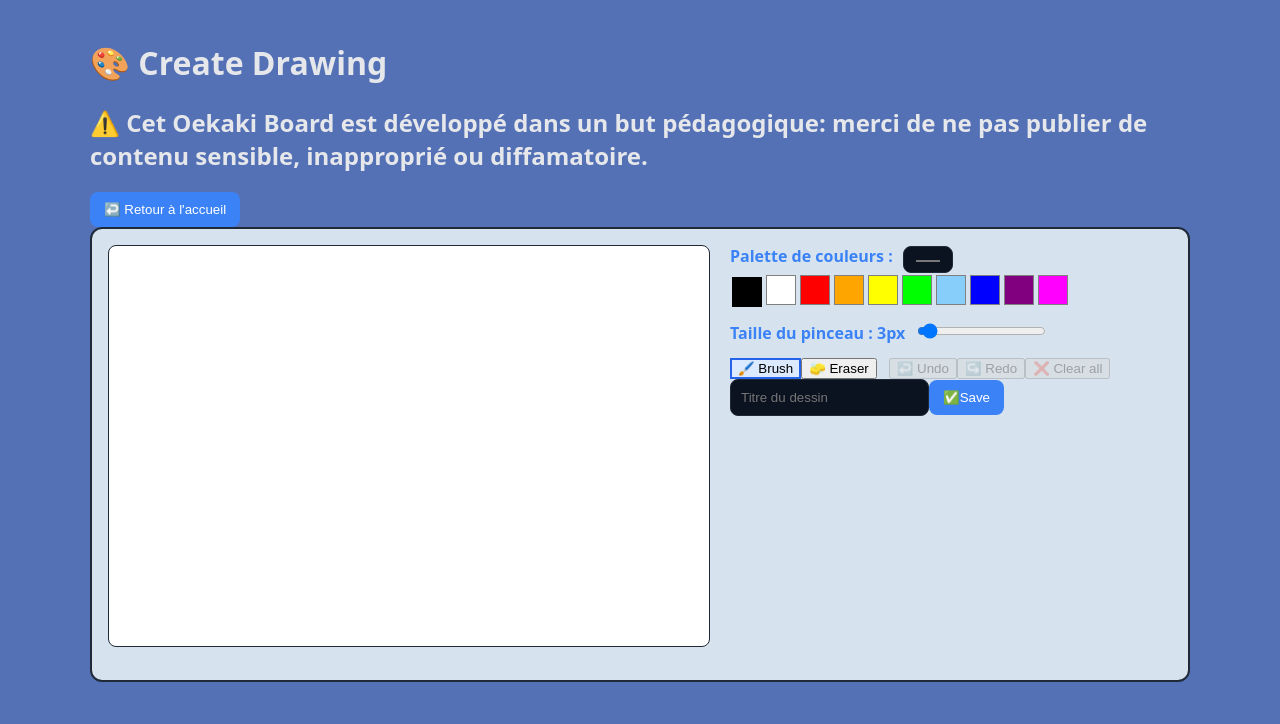
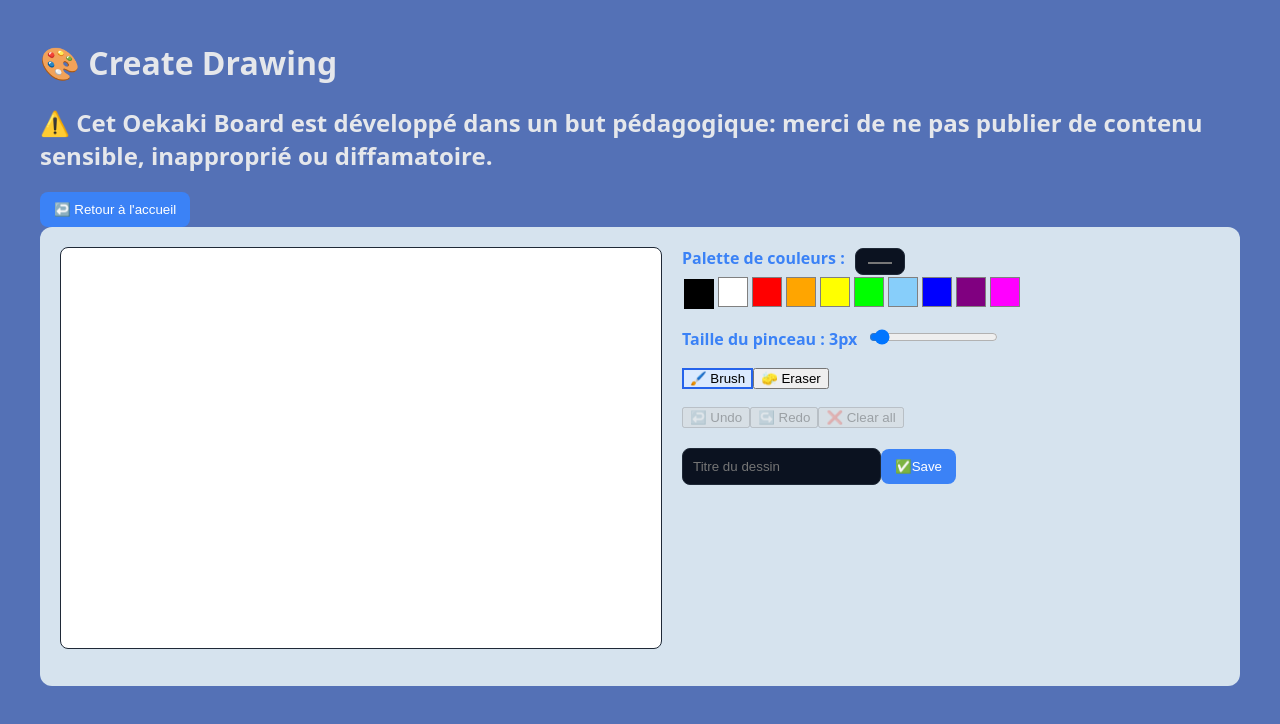
Before and after one commit to JulieNonnon/oekaki-board, a Next.js app in the folder frontend/: page /create in a window 1280 px wide. Shown: the top 724 px of the page. Built offline with nearby package versions, Linux system fonts and the light colour scheme.

Commit message:
feat(frontend): adjust Canvas css

```diff
--- a/frontend/src/app/create/page.module.css
+++ /dev/null
@@ -1,12 +0,0 @@
-.border {
-    border: 2px solid #868686;
-}
-
-.cursor-crosshair {
-    cursor: crosshair;
-}
-
-.card {
-    display: flex;
-    flex-direction: row;
-}
--- a/frontend/src/app/create/page.tsx
+++ b/frontend/src/app/create/page.tsx
@@ -232,7 +232,6 @@ export default function CreatePage() {
       <h1>🎨 Create Drawing</h1>
 
       <h2>⚠️ Cet Oekaki Board est développé dans un but pédagogique: merci de ne pas publier de contenu sensible, inapproprié ou diffamatoire.</h2>
-      {/* <h2>Outil sélectionné : {tool}</h2> */}
 
       <Link href="/drawings">
         <button className="button">
@@ -240,40 +239,36 @@ export default function CreatePage() {
         </button>
       </Link>
 
-      <div className="card" style={{ padding: 16 }}>
-        <div className={styles.canvasContainer}>
+      <div className="editor-card">
+
         <Canvas
+          width={600}
+          height={400}
           canvasRef={canvasRef}
           startDrawing={startDrawing}
           draw={draw}
           stopDrawing={stopDrawing}
         />
-        </div>
 
-      <div className={styles.canvasControls}>
+        <div className="editor-controls">
 
           <Toolbar
             color={color}
             setColor={setColor}
-
             brushSize={brushSize}
             setBrushSize={setBrushSize}
-
             tool={tool}
             setTool={setTool}
-
             undo={undo}
             redo={redo}
-
             clearCanvas={clearCanvas}
-
             historyIndex={historyIndex}
             historyLength={history.length}
-
             hasDrawn={hasDrawn}
           />
 
-      <div className={styles.saveControls}>
+          <div className="saveControls">
+
           <input
             title="Renseigner un titre"
             type="text"
@@ -295,7 +290,11 @@ export default function CreatePage() {
           >
             ✅Save
           </button>
+
           </div>
+
+        </div>
+
       </div>
 
       <Modal
@@ -305,7 +304,6 @@ export default function CreatePage() {
         onClose={() => router.push("/drawings")}
       />
 
-      </div>
     </main>
   );
 }
--- a/frontend/src/app/globals.css
+++ b/frontend/src/app/globals.css
@@ -18,7 +18,7 @@ body {
 }
 
 .container {
-  max-width: 1100px;
+  max-width: 1200px;
   margin: 0 auto;
   padding: 20px;
 }
@@ -33,8 +33,25 @@ body {
   padding: 20px;
 }
 
-img {
-  display: block;
+.editor-card {
+  display: flex;
+  flex-direction: row;
+  align-items: space-between;
+  gap: 20px;
+
+  background: var(--card);
+  border-radius: 12px;
+  padding: 20px;
+}
+
+.editor-controls {
+  display: flex;
+  flex-direction: column;
+  gap: 20px;
+}
+
+.card img {
+  /* display: block; */
   background: var(--canvas);
   width: 50%;
   height: auto;
@@ -76,6 +93,8 @@ label {
 }
 
 .canvas {
+  width: 600px;
+  height: 400px;
   border: 1px solid var(--border);
   background: var(--canvas);
   border-radius: 8px;
@@ -118,12 +137,25 @@ label {
 
 .canvasControls {
   display: flex;
+  flex-direction: column;
+  gap: 16px;
+  width: 100%;
+}
+
+/* .canvasControls section {
+  display: flex;
+  align-items: center;
+  gap: 12px;
   flex-wrap: wrap;
-  gap: 12px;
-  align-items: center;
-}
+} */
 
 .button-active {
   border: 2px solid #2563eb;
   background: #dbeafe;
 }
+
+@media (max-width: 900px) {
+  .editor-card {
+    flex-direction: column;
+  }
+}
--- a/frontend/src/components/drawing/Canvas.tsx
+++ b/frontend/src/components/drawing/Canvas.tsx
@@ -5,14 +5,11 @@
 interface CanvasProps {
   canvasRef: React.RefObject<HTMLCanvasElement | null>;
 
-  startDrawing: (
-    e: React.MouseEvent<HTMLCanvasElement>
-  ) => void;
+  width: number;
+  height: number;
 
-  draw: (
-    e: React.MouseEvent<HTMLCanvasElement>
-  ) => void;
-
+  startDrawing: React.MouseEventHandler<HTMLCanvasElement>;
+  draw: React.MouseEventHandler<HTMLCanvasElement>;
   stopDrawing: () => void;
 }
 
```
Lines whose indentation alone changed are shown as unchanged.
